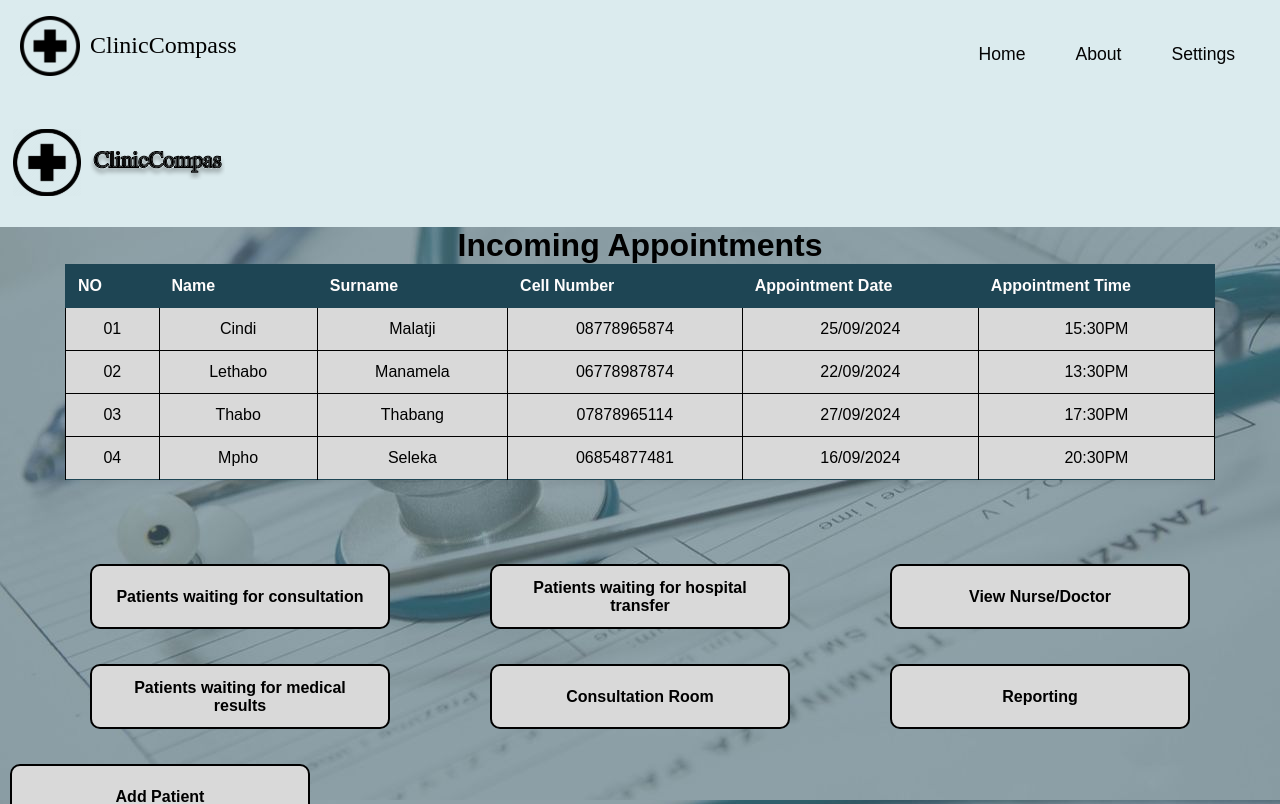
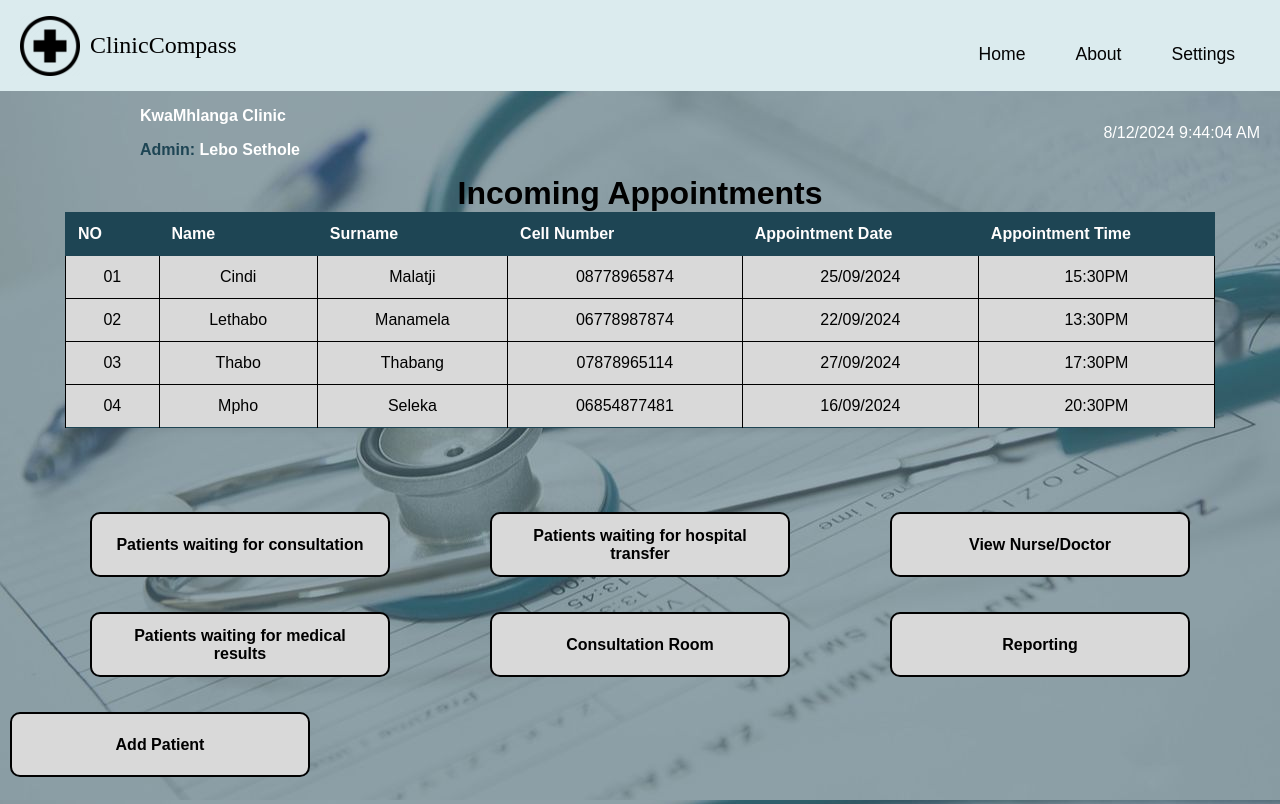
Before and after one commit to BathabileMkhabela/ClinicCampass.Web, a React (Create React App) app: page /Admin-dashboard in a window 1280 px wide. Shown: the top 804 px of the page. Built offline with nearby package versions, Linux system fonts and the light colour scheme.

Commit message:
Pages updated

```diff
--- a/src/features/admin/components/register_staff_components/staff_verifPage_icon.jsx
+++ b/src/features/admin/components/register_staff_components/staff_verifPage_icon.jsx
@@ -1,4 +1,4 @@
-import clinicIcon from "../../../../assets/admin_assets/icons/clinic_welcome_icon.svg";
+import clinicIcon from "../../../../assets/admin_assets/images/clinic_welcome_icon.png";
 export default function StaffVerifIcon(){
     return(
         <div className="reggister_staff_verifyPageIcon">
--- a/src/features/admin/pages/admin_dashboard_page.jsx
+++ b/src/features/admin/pages/admin_dashboard_page.jsx
@@ -1,35 +1,57 @@
+import React, { useEffect, useState } from "react";
 import TopHomeHeader from "../../components/header";
 import H1titleComponent from "../../components/h1_title_component";
 import IncomingAppointmentsTable from "../components/admin_dashboard_components/admin_incoming_app_table";
 import DashboardNavButton from "../components/admin_dashboard_components/admin_nav_button";
 import LogOutButton from "../components/admin_dashboard_components/log_out_btn";
 import { useNavigate } from 'react-router-dom';
-export default function AdminDashboardPage(){
+
+export default function AdminDashboardPage() {
     const navigate = useNavigate();
-    return(
-        <div className="admin_dashboard_page_container">
-            <TopHomeHeader/>
+    const [currentTime, setCurrentTime] = useState(new Date());
 
-            <H1titleComponent title={"Incoming Appointments"}/>
+    useEffect(() => {
+        const timer = setInterval(() => {
+            setCurrentTime(new Date());
+        }, 1000);
 
-        <IncomingAppointmentsTable/>
+        return () => clearInterval(timer);
+    }, []);
+
+    const clinicName = "KwaMhlanga Clinic"; // Replace with actual clinic name if dynamic
+    const adminName = "Lebo Sethole"; // Replace with actual admin name if dynamic
+
+    return (
+        <div>
+            <header>
+                <div className="adminInfo">
+                    <div className="clinicInfo">
+                        <p>{clinicName}</p>
+                        <p><span className="admin-name">Admin:</span> {adminName}</p>
+                    </div>
+                    <div className="dateTime">
+                        <p>{currentTime.toLocaleDateString()} {currentTime.toLocaleTimeString()}</p>
+                    </div>
+                </div>
+            </header>
+            <H1titleComponent title={"Incoming Appointments"} />
+            <IncomingAppointmentsTable />
             <div className="dashboard_btns">
                 <div className="dashboard_btns_firstRow">
-            <DashboardNavButton label={"Patients waiting for consultation"} navigate={()=>navigate('/patients-list')}/>
-            <DashboardNavButton label={"Patients waiting for hospital transfer"}/>
-            <DashboardNavButton label={"View Nurse/Doctor"} navigate={()=>navigate('/view-staff')}/>
+                    <DashboardNavButton label={"Patients waiting for consultation"} navigate={() => navigate('/patients-list')} />
+                    <DashboardNavButton label={"Patients waiting for hospital transfer"} />
+                    <DashboardNavButton label={"View Nurse/Doctor"} navigate={() => navigate('/view-staff')} />
                 </div>
                 <div className="dashboard_btns_secondRow">
-            <DashboardNavButton label={"Patients waiting for medical results"}/>
-            <DashboardNavButton label={"Consultation Room"} navigate={()=>navigate('/consultation-room')}/>
-            <DashboardNavButton label={"Reporting"}/>
+                    <DashboardNavButton label={"Patients waiting for medical results"} />
+                    <DashboardNavButton label={"Consultation Room"} navigate={() => navigate('/consultation-room')} />
+                    <DashboardNavButton label={"Reporting"} />
                 </div>
                 <div className="dashboard_btns_thirdRow">
-            <DashboardNavButton label={"Add Patient"} navigate={()=>navigate('/add-patient')}/>
+                    <DashboardNavButton label={"Add Patient"} navigate={() => navigate('/add-patient')} />
                 </div>
             </div>
-        <LogOutButton/>
-
+            <LogOutButton />
         </div>
     );
 }
--- a/src/features/admin/pages/consultation_room_page.jsx
+++ b/src/features/admin/pages/consultation_room_page.jsx
@@ -4,7 +4,7 @@ import NavLink from "../../components/nav_link";
 export default function ConsultationRoomPage(){
     return(
     <>
-        <TopHomeHeader navlink={<NavLink  className={"nav_link_highlight"} linkName={"Dashboard"}/>}/>
+        {/* <TopHomeHeader navlink={<NavLink  className={"nav_link_highlight"} linkName={"Dashboard"}/>}/> */}
         <ConsultationRoomBody/>
     </>
     );
--- a/src/features/admin/pages/patients_waiting_consultation_page.jsx
+++ b/src/features/admin/pages/patients_waiting_consultation_page.jsx
@@ -22,7 +22,7 @@ export default function PatientsWaitingConsultPage(){
      const modalTypeNumber = useOpenCloseDialogStore((state)=> state.modalNumber);
     return (
        <div className="patientsListPage">
-        <TopHomeHeader navlink={<NavLink linkName={"Dashboard"} className={"nav_link_highlight"}/>}/>
+        {/* <TopHomeHeader navlink={<NavLink linkName={"Dashboard"} className={"nav_link_highlight"}/>}/> */}
         <BodyComponent/>
         <ModalType modalTypeNUmber={modalTypeNumber}/>
        </div>
--- a/src/features/admin/pages/pre-checkup_page.jsx
+++ b/src/features/admin/pages/pre-checkup_page.jsx
@@ -30,7 +30,7 @@ export default function PreCheckupPage(){
     const modalTypeNumber = useOpenCloseDialogStore((state)=> state.modalNumber);
     return(
         <div className="precheckup_page">
-            <TopHomeHeader/>
+            {/* <TopHomeHeader/> */}
 
             <H1titleComponent title={"Pre-checkup"}/>
 
--- a/src/features/admin/pages/staffRegister_verification_page.jsx
+++ b/src/features/admin/pages/staffRegister_verification_page.jsx
@@ -6,7 +6,7 @@ import ResendVerifyCodeText from "../components/register_staff_components/didnt_
 export default function StaffRegisterVerificationPage(){
     return(
         <div className="staff_register_verify_page_container">
-            <TopHomeHeader/>
+            {/* <TopHomeHeader/> */}
             <div className="verification_box_container">
                 <h3>Registered user to KwaMhlanga Clinic</h3>
                 <div className="staff_veriPage_icon">
--- a/src/features/components/Navigationbar.jsx
+++ b/src/features/components/Navigationbar.jsx
@@ -42,7 +42,8 @@ const Navigationbar = ({ toggleButtons }) => {
       case "/clinic-landing-page":
       case "/confrm-booking":
       case "/booking":
-      case "/patient-signin":
+      case "/patient-sigin":
+
         return <TopThree2HeaderLinks />;
 
       case "/clinic-landing-page":
@@ -55,14 +56,17 @@ const Navigationbar = ({ toggleButtons }) => {
       case "/about":
         return <AboutLinks />;
 
-      case "/Admin-dashboard":
+       case "/Admin-dashboard":
         return <TopThreeHeaderLinks />;
 
-      case "/docnursinfo":
-      case "/managenursedoc":
+      case "/view-staff":
+      case "/manage-staff":
       case "/addnursedoc":
       case "/createPassword":
       case "/regDone":
+      case "/patients-list":
+      case "/consultation-room":
+      case "/register-verification":
         return <TopFourHeaderLinks />;
 
       default:
--- a/src/features/components/TopFourHeaderLinks.jsx
+++ b/src/features/components/TopFourHeaderLinks.jsx
@@ -6,7 +6,7 @@ const TopFourHeaderLinks = () => (
   <>
     <li><Link to="/">Home</Link></li>
     <li><Link to="/about">About</Link></li>
-    <li><Link to="/dashboard">Dashboard</Link></li>
+    <li><Link to="/Admin-dashboard">Dashboard</Link></li>
     <li><Link to="/setting">Setting</Link></li>
   </>
 );
--- a/src/features/components/header.jsx
+++ b/src/features/components/header.jsx
@@ -3,7 +3,7 @@ import LogoComponent from './logo_comp';
 export default function TopHomeHeader({navlink,navlink2,navlink3,navlink4}){
     return(
         <div class="top-header">
-            <LogoComponent/>
+            {<LogoComponent/>}
             <div className="nav_links_container">
             <nav>
                 <ul>
--- a/src/styles/admin_styles.css
+++ b/src/styles/admin_styles.css
@@ -924,3 +924,21 @@ h1{
 .resend_verify_codeText_container p{
    font-size: var(--p-fontSize);
 }
+
+.admin_dashboard_page_container .top_bar {
+    display: flex;
+    justify-content: space-between;
+    padding: 10px;
+
+}
+
+.admin_dashboard_page_container .time_date,
+.admin_dashboard_page_container .clinic_admin_info {
+    display: flex;
+    flex-direction: column;
+}
+
+.admin_dashboard_page_container .time_date span,
+.admin_dashboard_page_container .clinic_admin_info span {
+    margin: 2px 0;
+}
```
Also changed, not shown: src/features/admin/pages/manage_staff_page.jsx (+16 -16 lines). Lines whose indentation alone changed are shown as unchanged.
